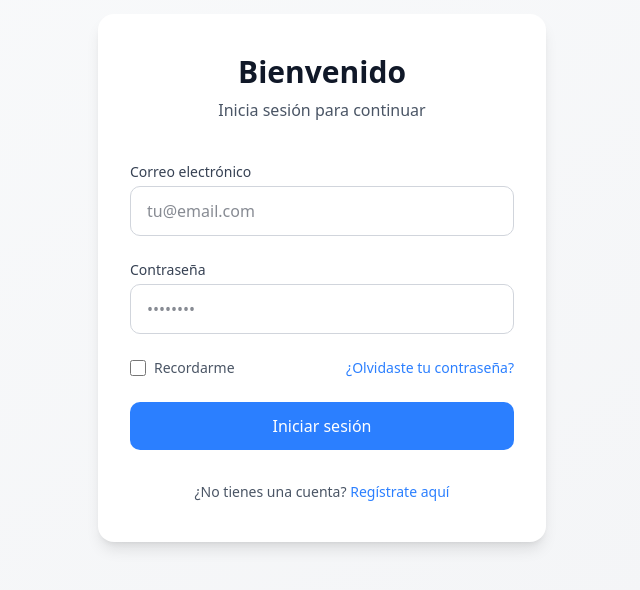
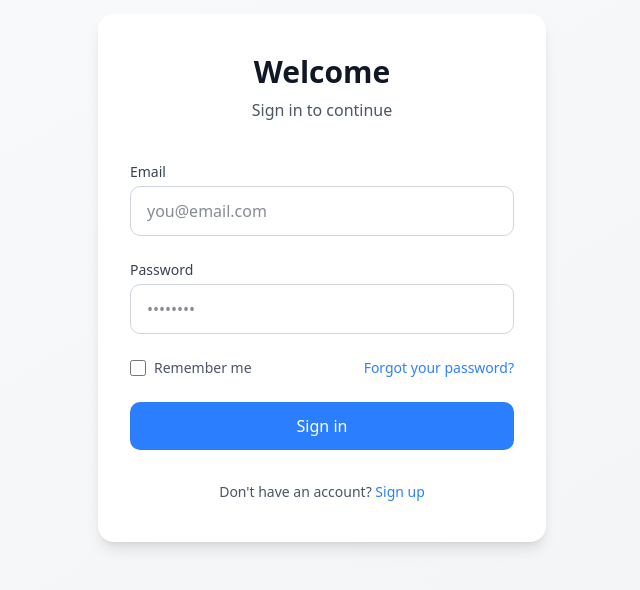
Before and after one commit to garu7c/htracker, a Next.js app: page /login in a window 1280 px wide. Shown: the part 122-712 px from the top of the page, without its empty margins (318-958 px from the left). Built offline with nearby package versions, Linux system fonts and the light colour scheme.

Commit message:
Cambios en los page y login

```diff
--- a/src/app/(auth)/login/page.tsx
+++ b/src/app/(auth)/login/page.tsx
@@ -1,46 +1,50 @@
+import { getTexts } from '@/lib/i18n';
+
 export default function LoginPage() {
+  const t = getTexts();
+
   return (
     <div className="flex min-h-screen items-center justify-center bg-gradient-to-br from-gray-50 to-gray-100">
       <div className="w-full max-w-md px-8 py-10 bg-white rounded-2xl shadow-lg transform transition-all hover:scale-[1.01]">
         <div className="text-center mb-10">
-          <h1 className="text-3xl font-bold text-gray-900 mb-2">Bienvenido</h1>
-          <p className="text-gray-600">Inicia sesión para continuar</p>
+          <h1 className="text-3xl font-bold text-gray-900 mb-2">{t.auth.login.title}</h1>
+          <p className="text-gray-600">{t.auth.login.subtitle}</p>
         </div>
 
         <form className="space-y-6">
           <div>
             <label htmlFor="email" className="block text-sm font-medium text-gray-700 mb-1">
-              Correo electrónico
+              {t.auth.login.email}
             </label>
             <input
               id="email"
               type="email"
               required
               className="w-full px-4 py-3 border border-gray-300 rounded-lg focus:ring-2 focus:ring-blue-500 focus:border-transparent outline-none transition-all text-gray-900"
-              placeholder="tu@email.com"
+              placeholder={t.auth.login.emailPlaceholder}
             />
           </div>
 
           <div>
             <label htmlFor="password" className="block text-sm font-medium text-gray-700 mb-1">
-              Contraseña
+              {t.auth.login.password}
             </label>
             <input
               id="password"
               type="password"
               required
               className="w-full px-4 py-3 border border-gray-300 rounded-lg focus:ring-2 focus:ring-blue-500 focus:border-transparent outline-none transition-all text-gray-900"
-              placeholder="••••••••"
+              placeholder={t.auth.login.passwordPlaceholder}
             />
           </div>
 
           <div className="flex items-center justify-between text-sm">
             <label className="flex items-center">
               <input type="checkbox" className="w-4 h-4 text-blue-500 border-gray-300 rounded focus:ring-blue-500" />
-              <span className="ml-2 text-gray-600">Recordarme</span>
+              <span className="ml-2 text-gray-600">{t.auth.login.remember}</span>
             </label>
             <a href="#" className="text-blue-500 hover:text-blue-600 transition-colors">
-              ¿Olvidaste tu contraseña?
+              {t.auth.login.forgot}
             </a>
           </div>
 
@@ -48,14 +52,14 @@ export default function LoginPage() {
             type="submit"
             className="w-full py-3 px-4 bg-blue-500 hover:bg-blue-600 text-white font-medium rounded-lg transition-colors focus:outline-none focus:ring-2 focus:ring-blue-500 focus:ring-offset-2"
           >
-            Iniciar sesión
+            {t.auth.login.submit}
           </button>
         </form>
 
         <p className="mt-8 text-center text-sm text-gray-600">
-          ¿No tienes una cuenta?{' '}
+          {t.auth.login.noAccount}{' '}
           <a href="/signup" className="text-blue-500 hover:text-blue-600 font-medium transition-colors">
-            Regístrate aquí
+            {t.auth.login.signupLink}
           </a>
         </p>
       </div>
--- a/src/app/(auth)/signup/page.tsx
+++ b/src/app/(auth)/signup/page.tsx
@@ -1,63 +1,67 @@
+import { getTexts } from '@/lib/i18n';
+
 export default function SignUpPage() {
+  const t = getTexts();
+
   return (
     <div className="flex min-h-screen items-center justify-center bg-gradient-to-br from-gray-50 to-gray-100">
       <div className="w-full max-w-md px-8 py-10 bg-white rounded-2xl shadow-lg transform transition-all hover:scale-[1.01]">
         <div className="text-center mb-10">
-          <h1 className="text-3xl font-bold text-gray-900 mb-2">Crear cuenta</h1>
-          <p className="text-gray-600">Comienza tu viaje hacia una vida más saludable</p>
+          <h1 className="text-3xl font-bold text-gray-900 mb-2">{t.auth.signup.title}</h1>
+          <p className="text-gray-600">{t.auth.signup.subtitle}</p>
         </div>
 
         <form className="space-y-6">
           <div className="space-y-4">
             <div>
               <label htmlFor="name" className="block text-sm font-medium text-gray-700 mb-1">
-                Nombre completo
+                {t.auth.signup.name}
               </label>
               <input
                 id="name"
                 type="text"
                 required
                 className="w-full px-4 py-3 border border-gray-300 rounded-lg focus:ring-2 focus:ring-blue-500 focus:border-transparent outline-none transition-all text-gray-900"
-                placeholder="Nombre Apellido"
+                placeholder={t.auth.signup.placeholders.name}
               />
             </div>
 
             <div>
               <label htmlFor="email" className="block text-sm font-medium text-gray-700 mb-1">
-                Correo electrónico
+                {t.auth.signup.email}
               </label>
               <input
                 id="email"
                 type="email"
                 required
                 className="w-full px-4 py-3 border border-gray-300 rounded-lg focus:ring-2 focus:ring-blue-500 focus:border-transparent outline-none transition-all text-gray-900"
-                placeholder="tu@email.com"
+                placeholder={t.auth.signup.placeholders.email}
               />
             </div>
 
             <div>
               <label htmlFor="password" className="block text-sm font-medium text-gray-700 mb-1">
-                Contraseña
+                {t.auth.signup.password}
               </label>
               <input
                 id="password"
                 type="password"
                 required
                 className="w-full px-4 py-3 border border-gray-300 rounded-lg focus:ring-2 focus:ring-blue-500 focus:border-transparent outline-none transition-all text-gray-900"
-                placeholder="••••••••"
+                placeholder={t.auth.signup.placeholders.password}
               />
             </div>
 
             <div>
               <label htmlFor="confirmPassword" className="block text-sm font-medium text-gray-700 mb-1">
-                Confirmar contraseña
+                {t.auth.signup.confirmPassword}
               </label>
               <input
                 id="confirmPassword"
                 type="password"
                 required
                 className="w-full px-4 py-3 border border-gray-300 rounded-lg focus:ring-2 focus:ring-blue-500 focus:border-transparent outline-none transition-all text-gray-900"
-                placeholder="••••••••"
+                placeholder={t.auth.signup.placeholders.password}
               />
             </div>
           </div>
@@ -70,10 +74,7 @@ export default function SignUpPage() {
               className="w-4 h-4 text-blue-500 border-gray-300 rounded focus:ring-blue-500"
             />
             <label htmlFor="terms" className="ml-2 block text-sm text-gray-600">
-              Acepto los{' '}
-              <a href="#" className="text-blue-500 hover:text-blue-600 transition-colors">
-                términos y condiciones
-              </a>
+              {t.auth.signup.terms}
             </label>
           </div>
 
@@ -81,14 +82,14 @@ export default function SignUpPage() {
             type="submit"
             className="w-full py-3 px-4 bg-blue-500 hover:bg-blue-600 text-white font-medium rounded-lg transition-colors focus:outline-none focus:ring-2 focus:ring-blue-500 focus:ring-offset-2"
           >
-            Crear cuenta
+            {t.auth.signup.submit}
           </button>
         </form>
 
         <p className="mt-8 text-center text-sm text-gray-600">
-          ¿Ya tienes una cuenta?{' '}
+          {t.auth.signup.haveAccount}{' '}
           <a href="/login" className="text-blue-500 hover:text-blue-600 font-medium transition-colors">
-            Inicia sesión aquí
+            {t.auth.signup.loginLink}
           </a>
         </p>
       </div>
--- a/src/app/page.tsx
+++ b/src/app/page.tsx
@@ -3,5 +3,5 @@ import { redirect } from "next/navigation";
 
 export default function Home() {
   // Redirige siempre al dashboard (stats)
-  redirect("/stats");
+  redirect("/login");
 }
--- /dev/null
+++ b/src/lib/i18n.ts
@@ -0,0 +1,17 @@
+import texts from '@/texts.json';
+
+type TextsShape = typeof texts;
+
+export function getTexts(preferredLang?: string) {
+  // Default to Spanish for server-rendered pages unless a preferredLang is provided
+  let lang = 'es';
+
+  if (preferredLang && typeof preferredLang === 'string') {
+    lang = preferredLang.split('-')[0];
+  } else if (typeof navigator !== 'undefined') {
+    lang = (navigator.language || 'es').split('-')[0];
+  }
+
+  // @ts-ignore - dynamic index from JSON
+  return (texts as TextsShape)[lang] ?? (texts as TextsShape)['en'];
+}
--- /dev/null
+++ b/src/texts.json
@@ -0,0 +1,138 @@
+{
+  "es": {
+    "sidebar": {
+      "title": "Tracker de Hábitos",
+      "subtitle": "Vida saludable",
+      "items": {
+        "stats": "Datos y Análisis",
+        "exercises": "Ejercicio",
+        "nutrition": "Alimentación",
+        "sleep": "Sueño",
+        "hydration": "Hidratación"
+      }
+    }
+    ,
+    "auth": {
+      "login": {
+        "title": "Bienvenido",
+        "subtitle": "Inicia sesión para continuar",
+        "email": "Correo electrónico",
+        "password": "Contraseña",
+        "remember": "Recordarme",
+        "forgot": "¿Olvidaste tu contraseña?",
+        "submit": "Iniciar sesión",
+        "noAccount": "¿No tienes una cuenta?",
+        "signupLink": "Regístrate aquí",
+        "emailPlaceholder": "tu@email.com",
+        "passwordPlaceholder": "••••••••"
+      },
+      "signup": {
+        "title": "Crear cuenta",
+        "subtitle": "Comienza tu viaje hacia una vida más saludable",
+        "name": "Nombre completo",
+        "email": "Correo electrónico",
+        "password": "Contraseña",
+        "confirmPassword": "Confirmar contraseña",
+        "terms": "Acepto los términos y condiciones",
+        "submit": "Crear cuenta",
+        "haveAccount": "¿Ya tienes una cuenta?",
+        "loginLink": "Inicia sesión aquí",
+        "placeholders": {
+          "name": "Nombre Apellido",
+          "email": "tu@email.com",
+          "password": "••••••••"
+        }
+      }
+    },
+    "pages": {
+      "stats": {
+        "title": "Datos y Análisis",
+        "description": "Esta es la página de datos y análisis."
+      },
+      "exercises": {
+        "title": "Ejercicio",
+        "description": "Esta es la página de ejercicio."
+      },
+      "nutrition": {
+        "title": "Alimentación",
+        "description": "Esta es la página de alimentación."
+      },
+      "sleep": {
+        "title": "Sueño",
+        "description": "Esta es la página de sueño."
+      },
+      "hydration": {
+        "title": "Hidratación",
+        "description": "Esta es la página de hidratación."
+      }
+    }
+  },
+  "en": {
+    "sidebar": {
+      "title": "Habits Tracker",
+      "subtitle": "Healthy living",
+      "items": {
+        "stats": "Stats & Insights",
+        "exercises": "Exercises",
+        "nutrition": "Nutrition",
+        "sleep": "Sleep",
+        "hydration": "Hydration"
+      }
+    }
+    ,
+    "auth": {
+      "login": {
+        "title": "Welcome",
+        "subtitle": "Sign in to continue",
+        "email": "Email",
+        "password": "Password",
+        "remember": "Remember me",
+        "forgot": "Forgot your password?",
+        "submit": "Sign in",
+        "noAccount": "Don't have an account?",
+        "signupLink": "Sign up",
+        "emailPlaceholder": "you@email.com",
+        "passwordPlaceholder": "••••••••"
+      },
+      "signup": {
+        "title": "Create account",
+        "subtitle": "Start your journey to a healthier life",
+        "name": "Full name",
+        "email": "Email",
+        "password": "Password",
+        "confirmPassword": "Confirm password",
+        "terms": "I accept the terms and conditions",
+        "submit": "Create account",
+        "haveAccount": "Already have an account?",
+        "loginLink": "Sign in",
+        "placeholders": {
+          "name": "First Last",
+          "email": "you@email.com",
+          "password": "••••••••"
+        }
+      }
+    },
+    "pages": {
+      "stats": {
+        "title": "Stats & Insights",
+        "description": "This is the stats and insights page."
+      },
+      "exercises": {
+        "title": "Exercises",
+        "description": "This is the exercises page."
+      },
+      "nutrition": {
+        "title": "Nutrition",
+        "description": "This is the nutrition page."
+      },
+      "sleep": {
+        "title": "Sleep",
+        "description": "This is the sleep page."
+      },
+      "hydration": {
+        "title": "Hydration",
+        "description": "This is the hydration page."
+      }
+    }
+  }
+}
```
Also changed, not shown: src/app/(main)/exercises/page.tsx (+6 -2 lines), src/app/(main)/hydration/page.tsx (+6 -2 lines), src/app/(main)/nutrition/page.tsx (+6 -2 lines), src/app/(main)/sleep/page.tsx (+6 -2 lines), src/app/(main)/stats/page.tsx (+6 -2 lines), src/components/layout/Sidebar.tsx (+12 -10 lines).
